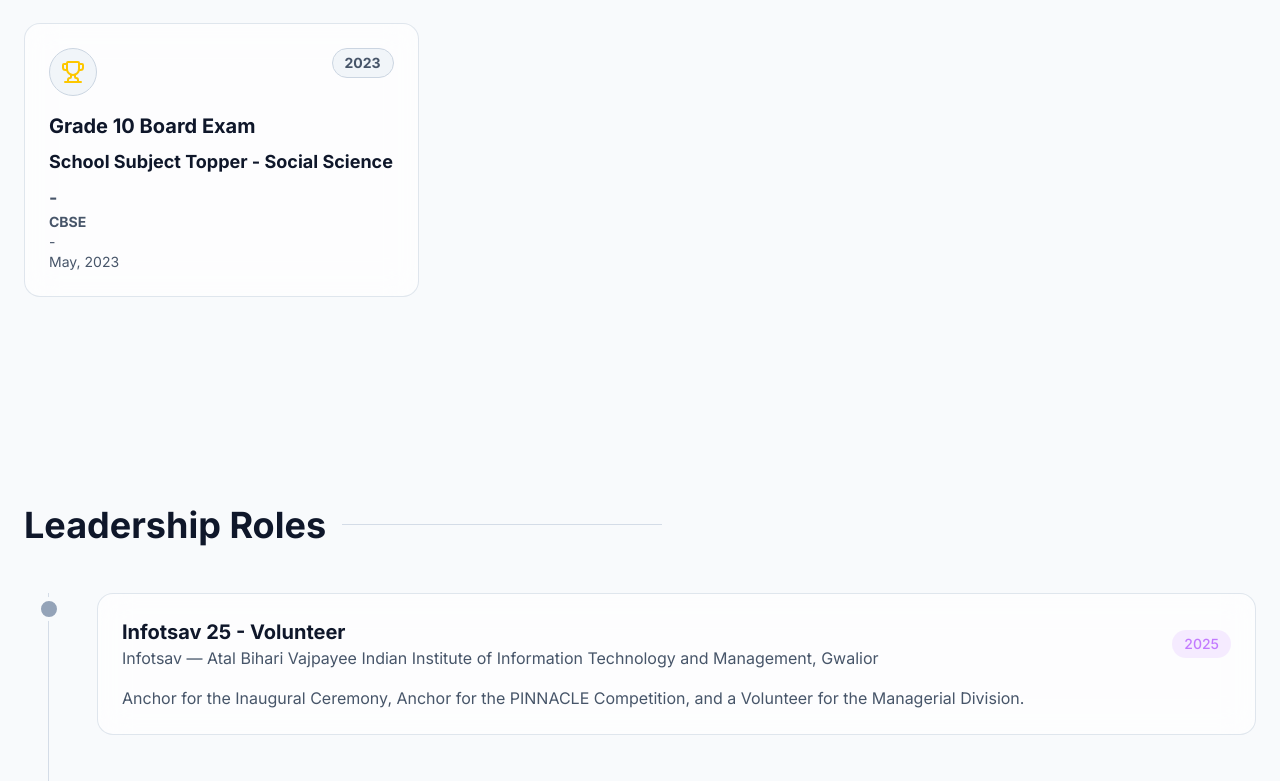
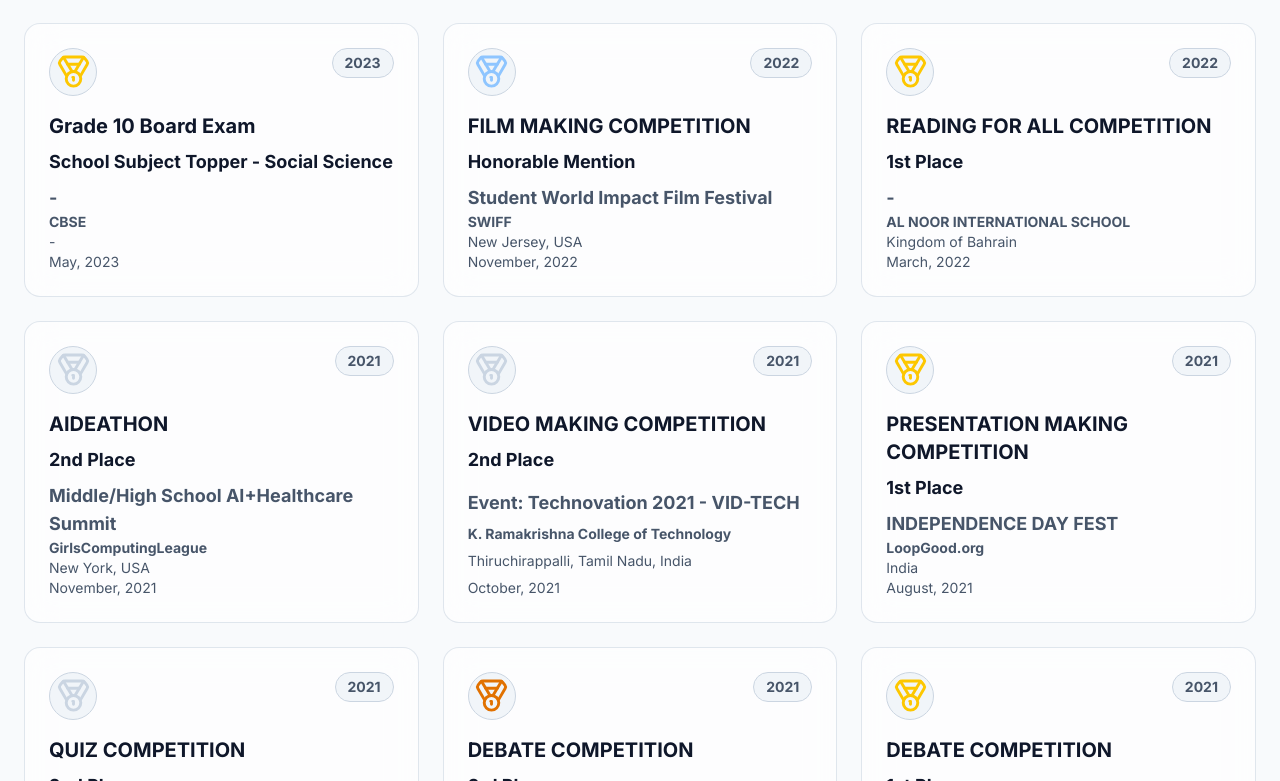
Before and after one commit to ggaisenn/ggportfolio, a React (Vite) app: page / in a window 1280 px wide. Shown: the part 7019-7800 px from the top of the page. Built offline with nearby package versions, Linux system fonts and the light colour scheme.

Commit message:
feat: update Achievements and Experience Page

```diff
--- a/src/components/Achievements.jsx
+++ b/src/components/Achievements.jsx
@@ -13,6 +13,14 @@ const Achievements = () => {
     { year: '2023', title: 'Poem Recitation', event:'-', acheivement: '1st Place', issuer: 'AL NOOR INTERNATIONAL SCHOOL', venue:'Kingdom of Bahrain', date:'November 2023', type: 'gold' },
     { year: '2023', title: 'Elocution', event:'-', acheivement: '2nd Place', issuer: 'AL NOOR INTERNATIONAL SCHOOL', venue:'Kingdom of Bahrain', date:'October 2023', type: 'silver' },
     { year: '2023', title: 'Grade 10 Board Exam', event:'-', acheivement: ' School Subject Topper - Social Science', issuer: 'CBSE', venue:'-', date:'May, 2023', type: 'gold' },
+    { year: '2022', title: 'FILM MAKING COMPETITION', event:'Student World Impact Film Festival', acheivement: 'Honorable Mention', issuer: 'SWIFF', venue:'New Jersey, USA', date:'November, 2022', type: 'blue' },
+    { year: '2022', title: 'READING FOR ALL COMPETITION', event:'-', acheivement: '1st Place', issuer: 'AL NOOR INTERNATIONAL SCHOOL', venue:'Kingdom of Bahrain', date:'March, 2022', type: 'gold' },
+    { year: '2021', title: 'AIDEATHON', event:'Middle/High School AI+Healthcare Summit', acheivement: '2nd Place', issuer: 'GirlsComputingLeague', venue:'New York, USA', date:'November, 2021', type: 'silver' },
+    { year: '2021', title: 'VIDEO MAKING COMPETITION', event:'Event: Technovation 2021 - VID-TECH', acheivement: '2nd Place', issuer: 'K. Ramakrishna College of Technology', venue:'Thiruchirappalli, Tamil Nadu, India', date:'October, 2021', type: 'silver' },
+    { year: '2021', title: 'PRESENTATION MAKING COMPETITION', event:'INDEPENDENCE DAY FEST', acheivement: '1st Place', issuer: 'LoopGood.org', venue:'India', date:'August, 2021', type: 'gold' },
+    { year: '2021', title: 'QUIZ COMPETITION', event:'INDEPENDENCE DAY FEST', acheivement: '2nd Place', issuer: 'LoopGood.org', venue:'India', date:'August, 2021', type: 'silver' },
+    { year: '2021', title: 'DEBATE COMPETITION', event:'-', acheivement: '3rd Place', issuer: 'LoopGood.org', venue:'India', date:'August, 2021', type: 'bronze' },
+    { year: '2021', title: 'DEBATE COMPETITION', event:'-', acheivement: '1st Place', issuer: 'LoopGood.org', venue:'India', date:'July, 2021', type: 'gold' },
   ];
 
   const getIconColor = (type) => {
@@ -37,7 +45,7 @@ const Achievements = () => {
           <div key={index} className="glass-card p-6 flex flex-col h-full theme-card-hover" data-aos="zoom-in" data-aos-delay={(index % 3) * 100}>
             <div className="flex justify-between items-start mb-4">
               <div className="w-12 h-12 rounded-full bg-[var(--card-bg)] flex items-center justify-center border border-[var(--card-border)]">
-                <Trophy className={getIconColor(item.type)} size={24} />
+                <Medal className={getIconColor(item.type)} size={35} />
               </div>
               <span className="text-sm font-bold theme-muted bg-[var(--card-bg)] px-3 py-1 rounded-full border border-[var(--card-border)]">
                 {item.year}
--- a/src/components/Experience.jsx
+++ b/src/components/Experience.jsx
@@ -29,7 +29,7 @@ const Experience = () => {
       title: 'CBSE Grade 10 Prefect',
       period: '2022-23',
       school: 'Al Noor International School',
-      description: 'First major leadership role. Responsible for class representation and assisting teachers.',
+      description: 'First major leadership role. Responsible for grade representation and assisting teachers.',
       active: false
     }
   ];
```
